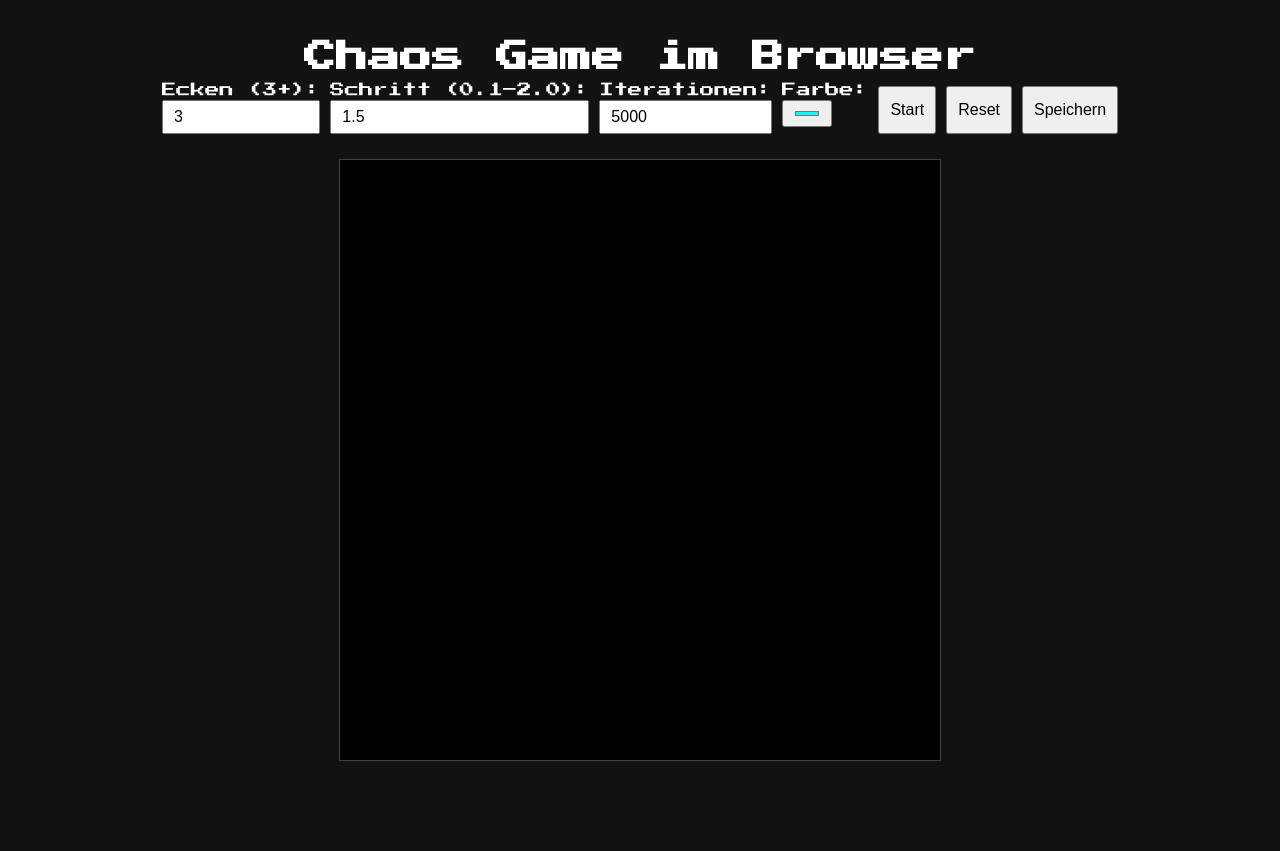
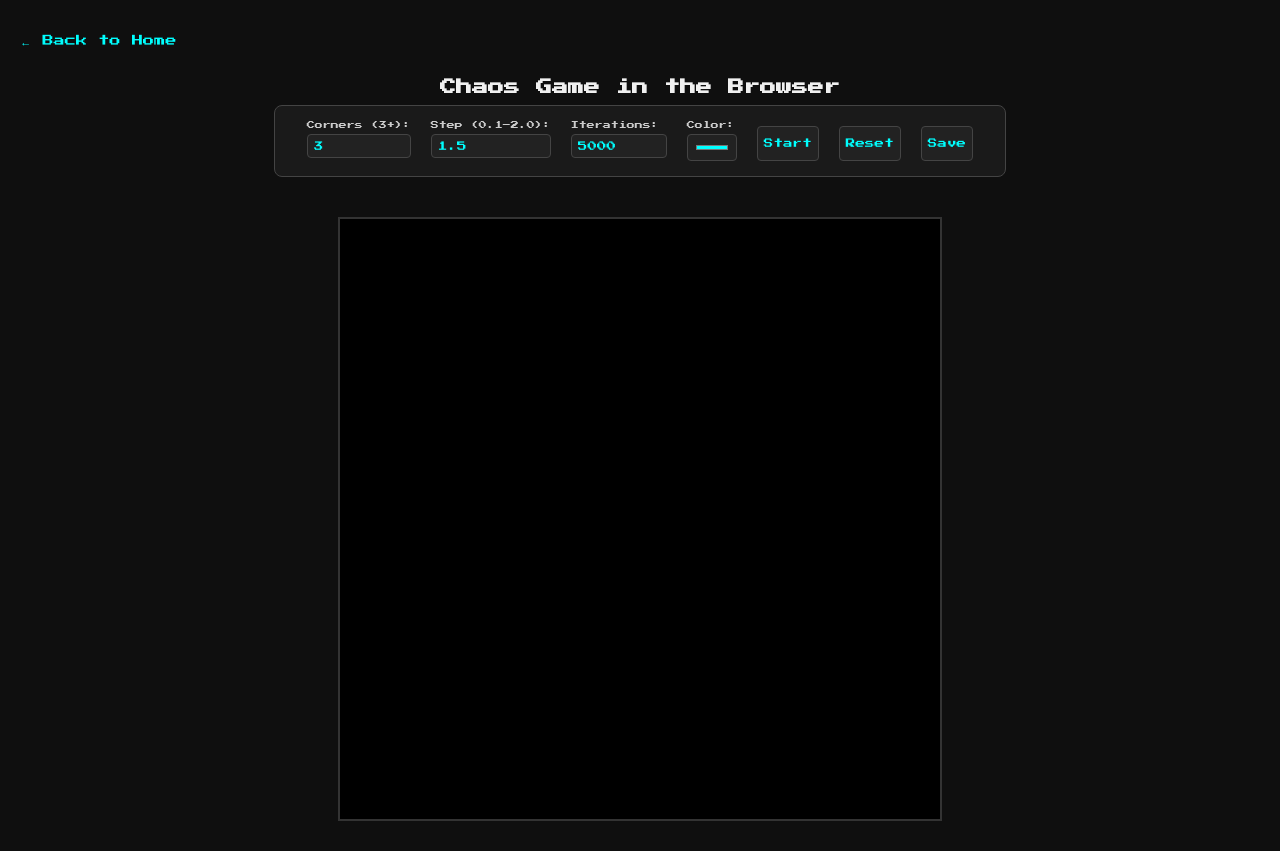
Before and after one commit to Jakobtea/Chaos-game, a plain HTML site: page index.html in a window 1280 px wide. Before the commit the page ends 800 px from the top, so only its background shows below. Drawn offline with Linux system fonts and the light colour scheme.

Commit message:
Refactor HTML structure and styles for improved layout and readability; updated language to English and enhanced control elements.

```diff
--- a/index.html
+++ b/index.html
@@ -1,50 +1,84 @@
 <!DOCTYPE html>
-<html lang="de">
+<html lang="en">
 <head>
   <meta charset="UTF-8" />
+  <title>Chaos Game Web</title>
   <link href="https://fonts.googleapis.com/css2?family=Press+Start+2P&display=swap" rel="stylesheet">
-
-  <title>Chaos Game Web</title>
   <style>
     body {
-      background-color: #121212;
-      color: white;
+      margin: 0;
+      padding: 30px 20px;
+      background-color: #0f0f0f;
+      color: #f0f0f0;
       font-family: 'Press Start 2P', sans-serif;
       display: flex;
       flex-direction: column;
       align-items: center;
-      margin: 0;
-      padding: 20px;
     }
 
     h1 {
+      font-size: 1rem;
+      text-align: center;
       margin-bottom: 10px;
+    }
+
+    nav.breadcrumb {
+      width: 100%;
+      margin-bottom: 20px;
+      text-align: left;
+    }
+
+    nav.breadcrumb a {
+      color: #00ffff;
+      text-decoration: none;
+      font-size: 0.7rem;
+    }
+
+    nav.breadcrumb a:hover {
+      text-decoration: underline;
     }
 
     #controls {
       display: flex;
       flex-wrap: wrap;
       justify-content: center;
-      gap: 10px;
-      margin-bottom: 15px;
+      gap: 20px;
+      margin-bottom: 20px;
+      background-color: #1a1a1a;
+      padding: 15px;
+      border: 1px solid #444;
+      border-radius: 8px;
+      width: 100%;
+      max-width: 700px;
     }
 
     label {
+      font-size: 0.5rem;
       display: flex;
       flex-direction: column;
-      font-size: 0.9rem;
+      color: #ccc;
     }
 
     input, select, button {
-      padding: 6px 10px;
-      font-size: 1rem;
-      margin-top: 3px;
+      margin-top: 5px;
+      font-family: 'Press Start 2P', sans-serif;
+      font-size: 0.6rem;
+      padding: 6px;
+      background-color: #222;
+      color: #00ffff;
+      border: 1px solid #444;
+      border-radius: 4px;
+    }
+
+    button:hover {
+      background-color: #333;
+      cursor: pointer;
     }
 
     canvas {
-      border: 1px solid #444;
+      border: 2px solid #333;
       background-color: black;
-      margin-top: 10px;
+      margin-top: 20px;
       max-width: 100%;
     }
 
@@ -58,24 +92,28 @@
 </head>
 <body>
 
-<h1>Chaos Game im Browser</h1>
+<nav class="breadcrumb">
+  <a href="index.html">← Back to Home</a>
+</nav>
+
+<h1>Chaos Game in the Browser</h1>
 
 <div id="controls">
-  <label>Ecken (3+):
+  <label>Corners (3+):
     <input type="number" id="corners" value="3" min="3" max="10">
   </label>
-  <label>Schritt (0.1–2.0):
+  <label>Step (0.1–2.0):
     <input type="number" id="step" value="1.5" step="0.1" min="0.1" max="2">
   </label>
-  <label>Iterationen:
+  <label>Iterations:
     <input type="number" id="iterations" value="5000" min="100" max="100000" step="100">
   </label>
-  <label>Farbe:
+  <label>Color:
     <input type="color" id="color" value="#00ffff">
   </label>
   <button id="startBtn">Start</button>
   <button id="resetBtn">Reset</button>
-  <button id="saveBtn">Speichern</button>
+  <button id="saveBtn">Save</button>
 </div>
 
 <canvas id="canvas" width="600" height="600"></canvas>
@@ -107,7 +145,6 @@ function startChaosGameAnimated(numVertices, iterations, step, color) {
   let i = 0;
 
   ctx.fillStyle = color;
-
   running = true;
 
   function draw() {
@@ -133,7 +170,7 @@ document.getElementById('startBtn').addEventListener('click', () => {
   const color = document.getElementById('color').value;
 
   if (numVertices < 3 || step <= 0 || iterations < 100) {
-    alert("Bitte gültige Parameter eingeben.");
+    alert("Please enter valid parameters.");
     return;
   }
 
```
